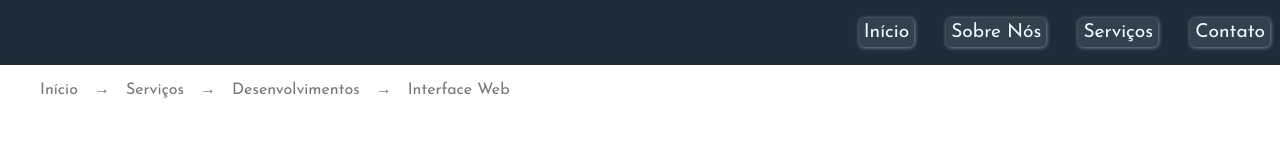
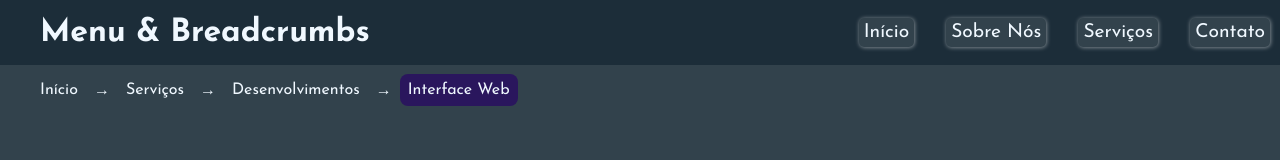
Before and after one commit to ramonespier/css-combinadores, a plain HTML site: page index.html in a window 1280 px wide. Drawn offline with Linux system fonts and the light colour scheme.

Commit message:
feat: adicionando logotipo na linha do menu

```diff
--- a/index.html
+++ b/index.html
@@ -14,10 +14,14 @@
         <nav class="menu-navegacao">
 
             <ul>
-                <li><a href="index.html">Início</a></li>
-                <li><a href="sobre-nos.html">Sobre Nós</a></li>
-                <li><a href="servicos.html">Serviços</a></li>
-                <li><a href="contato.html">Contato</a></li>
+                <span>Menu & Breadcrumbs</span>
+            </ul>
+
+            <ul>
+                <li><a href="#">Início</a></li>
+                <li><a href="#">Sobre Nós</a></li>
+                <li><a href="#">Serviços</a></li>
+                <li><a href="#">Contato</a></li>
             </ul>
 
         </nav>
@@ -25,10 +29,10 @@
         <div class="breadcrumbs">
 
             <ul>
-                <li><a href="">Início</a></li>
-                <li><a href="">Serviços</a></li>
-                <li><a href="">Desenvolvimentos</a></li>
-                <li><a href="">Interface Web</a></li>
+                <li><a href="#">Início</a></li>
+                <li><a href="#">Serviços</a></li>
+                <li><a href="#">Desenvolvimentos</a></li>
+                <li><a href="#">Interface Web</a></li>
             </ul>
 
         </div>
--- a/reset.css
+++ b/reset.css
@@ -42,3 +42,8 @@ table {
 	border-collapse: collapse;
 	border-spacing: 0;
 }
+
+a {
+	cursor: initial;
+	text-decoration: none;
+}
--- a/style.css
+++ b/style.css
@@ -1,6 +1,25 @@
 @import url('https://fonts.googleapis.com/css2?family=Josefin+Sans:ital,wght@0,100..700;1,100..700&display=swap');
 
+/* CORPO */
+
+body {
+    min-height: 100vh;
+    background-color: #32424c;
+}
+
+span {
+    color: aliceblue;
+    font-family: "Josefin Sans", sans-serif;
+    font-weight: 700;
+    font-size: 2rem;
+    margin-inline-start: 2.5rem;
+}
+
+/* MENU */
+
 .menu-navegacao {
+    display: flex;
+    justify-content: space-between;
     height: 65px;
     background-color: #1c2d39;
 }
@@ -8,10 +27,14 @@
 .menu-navegacao>ul {
     height: 100%;
     display: flex;
-    justify-content: flex-end;
     align-items: center;
     gap: 2rem;
     margin-inline-end: 10px;
+}
+
+.menu-navegacao h1 {
+    display: flex;
+    align-items: center;
 }
 
 .menu-navegacao a {
@@ -31,29 +54,63 @@
 
 .menu-navegacao a:hover {
     transform: scale(1.1);
-    background-color: #32424c;
+    background-color: #28343c;
     cursor: pointer;
     font-weight: 600;
 }
 
+/* Farofa de pão */
+
+.breadcrumbs{
+    height: 50px;
+}
+
 .breadcrumbs>ul {
-    height: 50px;
+    height: 100%;
     display: flex;
     margin-inline-start: 1.5rem;
+}
+
+.breadcrumbs li {
+    display: inline-flex;
+    align-items: center;
+    height: 100%;
+}
+
+.breadcrumbs li:not(:last-child)::after{
+    content: "→";
+    color: aliceblue;
+}
+
+.breadcrumbs li:not(:last-child)>a {
+    color: aliceblue;
+}
+
+.breadcrumbs li:last-child>a {
+    background-color: #2a165d;
+    color: aliceblue;
+    padding: 8px;
+    border-radius: 8px;
+    margin-inline-start: 8px;
+}
+
+.breadcrumbs a:hover {
+    text-decoration: underline;
+    cursor: pointer;
+}
+
+.breadcrumbs li:last-child>a:hover {
+    text-decoration: none;
+    cursor: default;
 }
 
 .breadcrumbs a {
     display: inline-flex;
     align-items: center;
-    height: 100%;
+    /* height: 100%; */
     padding: 0 1rem;
     font-family: "Josefin Sans", sans-serif;
     text-decoration: none;
     text-transform: capitalize;
-    color: #777;
+    color: aliceblue;
 }
-
-.breadcrumbs li:not(:last-child)::after{
-    content: "→";
-    color: #777;
-}
```
